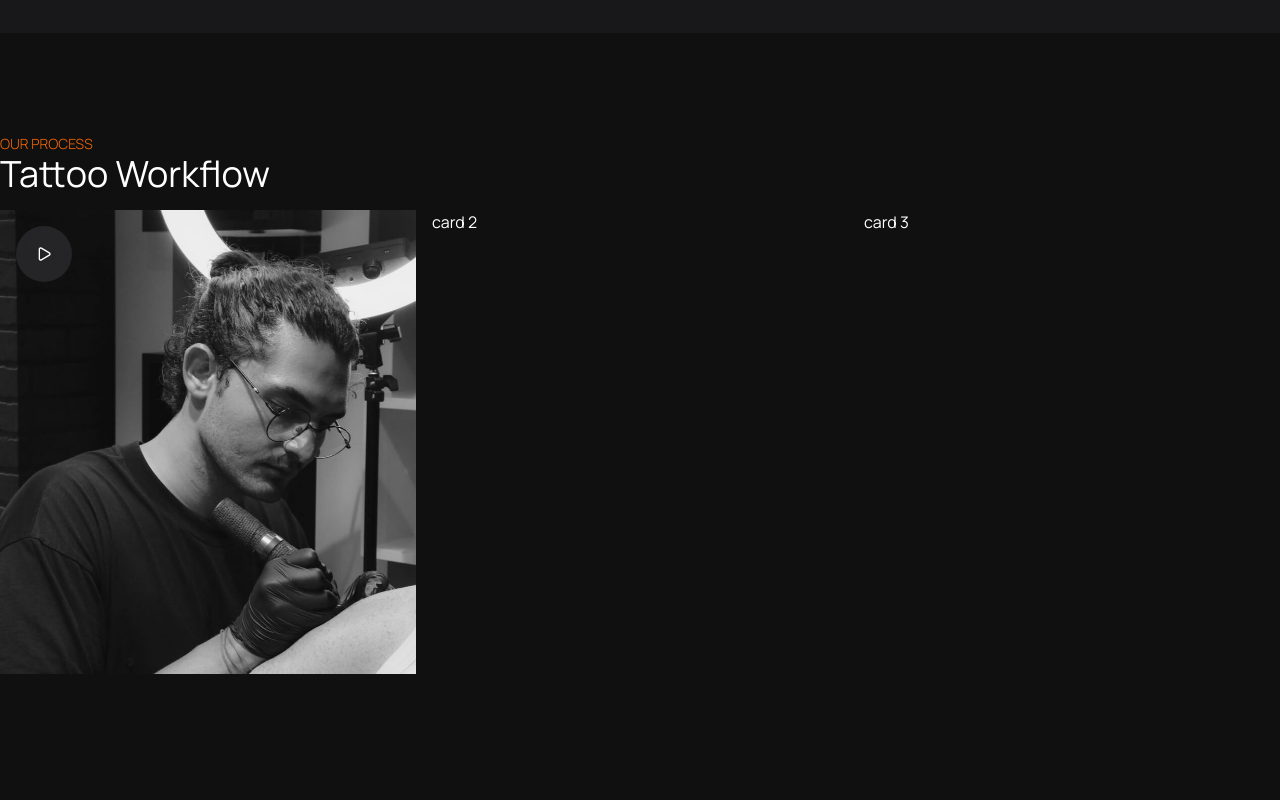
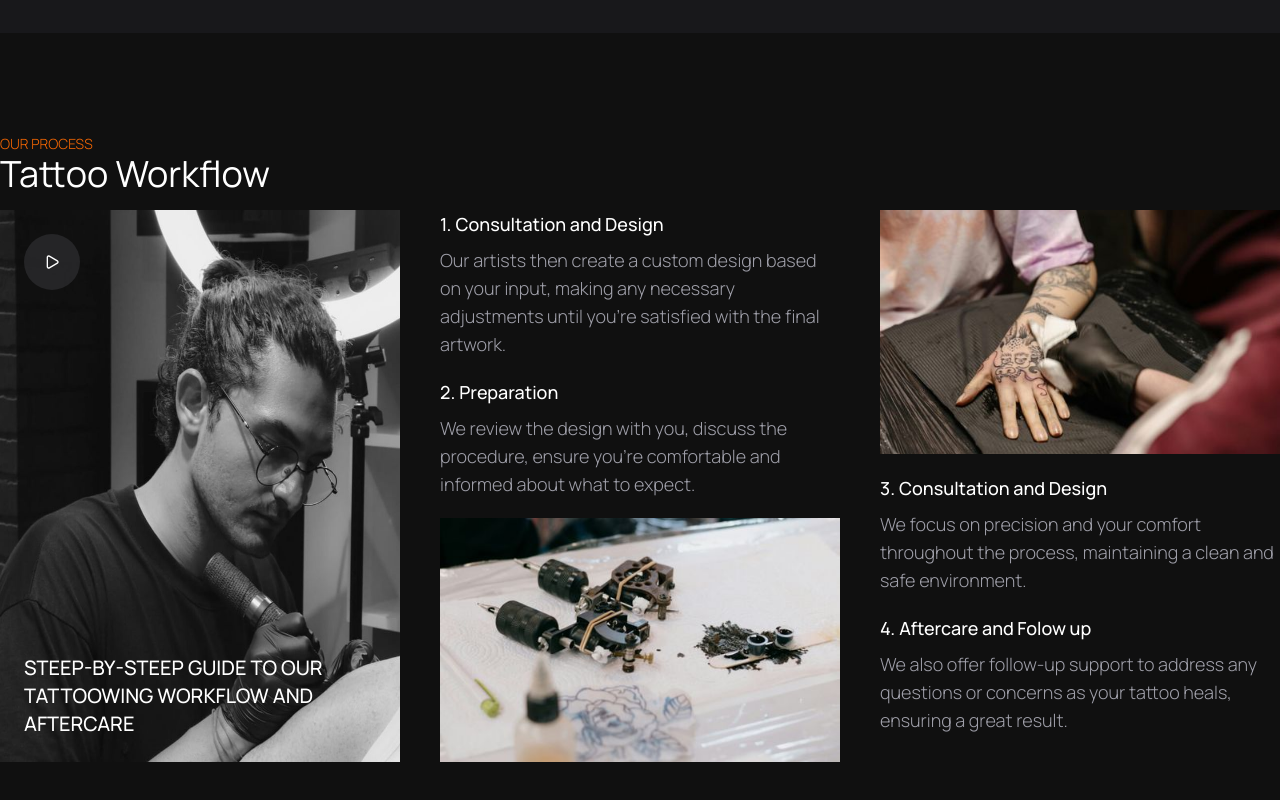
Before and after one commit to Ayoubhj866/needleart, a React (Vite) app: page / in a window 1280 px wide. Shown: the part 2913-3713 px from the top of the page. Built offline with nearby package versions, Linux system fonts and the light colour scheme.

Commit message:
wip workflow section

```diff
--- a/src/components/heading/h4.jsx
+++ b/src/components/heading/h4.jsx
@@ -1,8 +1,8 @@
 const H4 = ({ children, className }) => {
     return (
-        <h3 className={`text-lg md:text-xl font-medium  ${className}`}>
+        <h4 className={`text-lg md:text-xl font-medium  ${className}`}>
             {children}
-        </h3>
+        </h4>
     )
 }
 
--- /dev/null
+++ b/src/components/heading/h5.jsx
@@ -0,0 +1,9 @@
+const H5 = ({ children, className }) => {
+    return (
+        <h3 className={`text-base md:text-lg font-medium  ${className}`}>
+            {children}
+        </h3>
+    )
+}
+
+export default H5;
--- a/src/components/process-workflow/workflow.jsx
+++ b/src/components/process-workflow/workflow.jsx
@@ -1,30 +1,83 @@
 import LayoutSection from "@/components/layouts/layout-section";
 import SectionHeader from "@/components/section-header";
 import img_1 from "@/assets/process-workflow/img-1.png";
+import img_2 from "@/assets/process-workflow/img-2.png";
+import img_3 from "@/assets/process-workflow/img-3.png";
 import { PlayIcon } from "lucide-react";
 import { Button } from "@/components/ui/button";
+import H4 from "@/components/heading/h4";
+import H5 from "@/components/heading/h5";
+import Paragraph from "@/components/paragraph";
 
 const Workflow = () => {
     return (
         <LayoutSection>
             <div className="flex flex-col gap-4">
                 <SectionHeader title="Tattoo Workflow" subtitle="Our Process" />
-                <div className="grid grid-cols-1 md:grid-cols-2 lg:grid-cols-3 gap-4">
-                    <div className="relative">
-                        <img src={img_1} alt="process-workflow image" />
-                        <p className="absolute p-4 bg-transparent flex flex-col inset-0">
-                            <Button className="rounded-full transition-colors duration-300 w-14 h-14 bg-muted/90 border-none" variant="ghost" size="icon">
-                                <PlayIcon className="w-10 h-10" />
+                <div className="grid grid-cols-1 md:grid-cols-2 lg:grid-cols-3 gap-4 md:gap-6 lg:gap-10">
+                    <div className="relative flex">
+                        <img src={img_1} alt="process-workflow  image" />
+                        <p className="absolute p-4 lg:p-6 bg-transparent flex flex-col inset-0">
+                            <Button className="rounded-full group transition-colors duration-300 w-14 h-14 bg-muted/90 border-none" variant="ghost" size="icon">
+                                <PlayIcon className="w-10 group-hover:scale-110 transition-all duration-300 h-10" />
                             </Button>
+
+                            <H4 className="mt-auto ">
+                                STEEP-BY-STEEP GUIDE TO OUR TATTOOWING WORKFLOW AND AFTERCARE
+                            </H4>
                         </p>
                     </div>
 
-                    <div>
-                        card 2
+                    <div className="flex flex-col gap-5">
+                        <div className="flex flex-col gap-2">
+                            <p className="flex items-center gap-1">
+                                <H5>1.</H5>
+                                <H5>Consultation and Design</H5>
+                            </p>
+                            <Paragraph>
+                                Our artists then create a custom design based on your input, making any necessary adjustments until you’re satisfied with the final artwork.
+                            </Paragraph>
+                        </div>
+
+                        <div className="flex flex-col gap-2">
+                            <p className="flex items-center gap-1">
+                                <H5>2.</H5>
+                                <H5>Preparation</H5>
+                            </p>
+                            <Paragraph>
+                                We review the design with you, discuss the procedure, ensure you’re comfortable and informed about what to expect.
+                            </Paragraph>
+                        </div>
+
+                        <div>
+                            <img src={img_2} alt="process-workflow image" />
+                        </div>
                     </div>
 
-                    <div>
-                        card 3
+                    <div className="flex flex-col gap-5">
+                        <div>
+                            <img src={img_3} alt="process-workflow image" />
+                        </div>
+
+                        <div className="flex flex-col gap-2">
+                            <p className="flex items-center gap-1">
+                                <H5>3.</H5>
+                                <H5>Consultation and Design</H5>
+                            </p>
+                            <Paragraph>
+                                We focus on precision and your comfort throughout the process, maintaining a clean and safe environment.
+                            </Paragraph>
+                        </div>
+
+                        <div className="flex flex-col gap-2">
+                            <p className="flex items-center gap-1">
+                                <H5>4.</H5>
+                                <H5>Aftercare and Folow up</H5>
+                            </p>
+                            <Paragraph>
+                                We also offer follow-up support to address any questions or concerns as your tattoo heals, ensuring a great result.
+                            </Paragraph>
+                        </div>
                     </div>
                 </div>
             </div>
```
Also changed, not shown: src/assets/process-workflow/img-2.png (added), src/assets/process-workflow/img-3.png (added).
